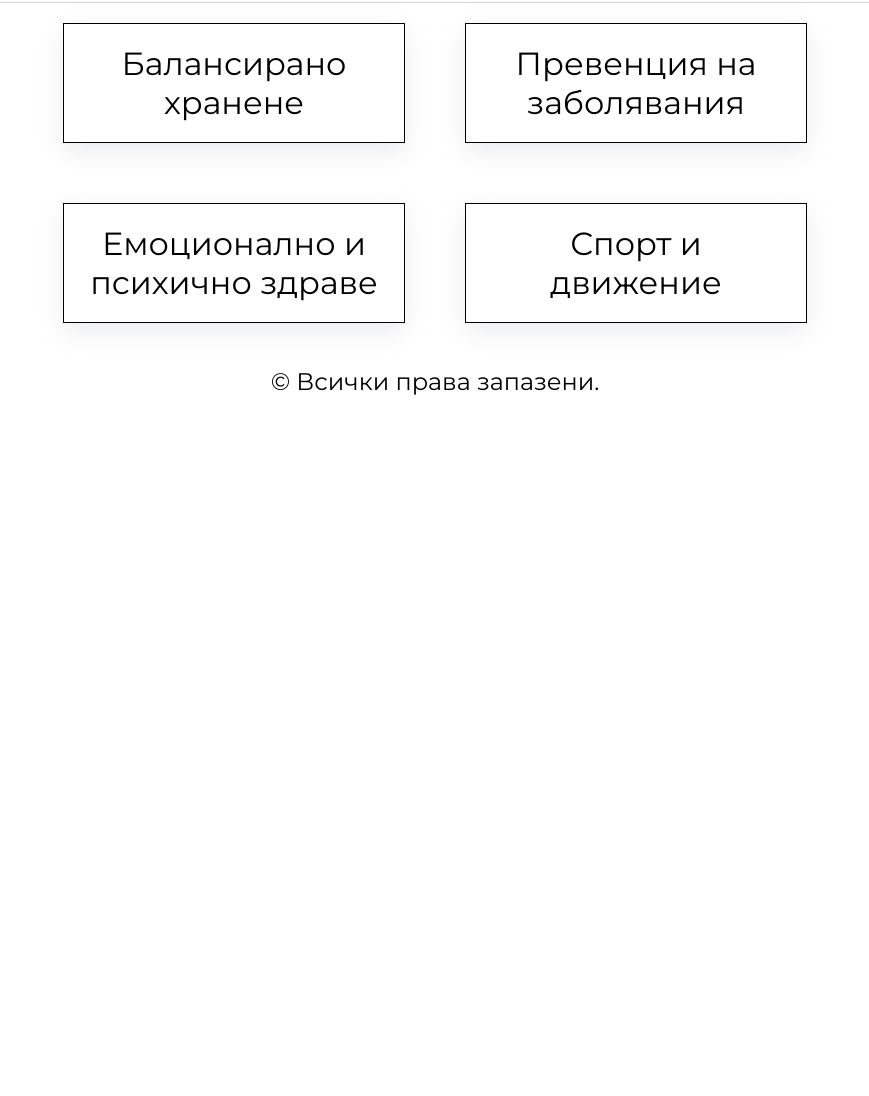
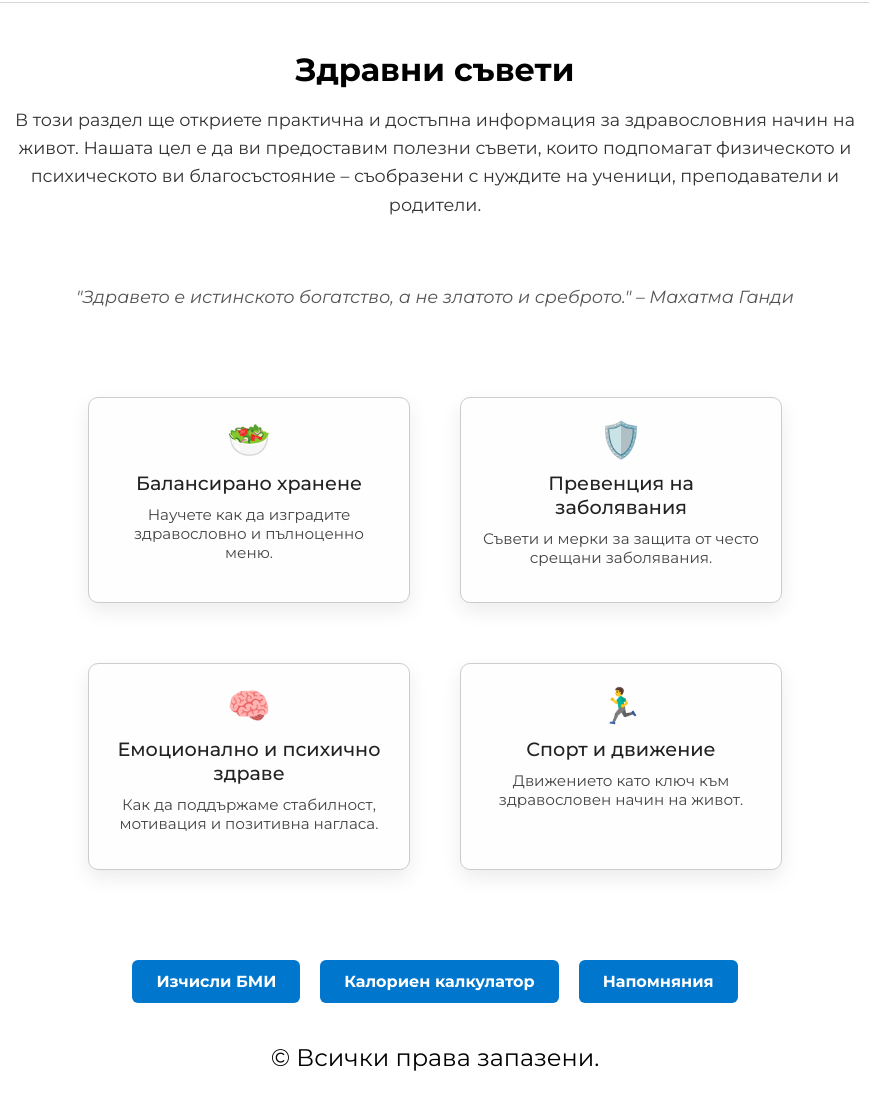
Before and after one commit to ivanov2024/School-Project, a website: page SchoolCompany/healthy-advices/healthy-advices.html in a window 1280 px wide. Shown: the part 222-1318 px from the top of the page, without its empty margins (205-1074 px from the left). Before the commit the page ends 800 px from the top, so only its background shows below. Drawn offline with Linux system fonts and the light colour scheme; a web font is replaced by a local one.

Commit message:
minor changes

```diff
--- a/SchoolCompany/healthy-advices/healthy-advices.css
+++ b/SchoolCompany/healthy-advices/healthy-advices.css
@@ -1,40 +1,114 @@
+@media (max-width: 600px) {
+    .card {
+        width: 90%;
+        height: auto;
+        padding: 30px 15px;
+    }
+
+    .card h1 {
+        font-size: 1.1em;
+    }
+}
+
+.health-tips-intro {
+    text-align: center;
+    max-width: 900px;
+    margin: 0 auto 30px auto;
+    padding: 20px;
+}
+
+.health-tips-intro h2 {
+    font-size: 2em;
+    margin-bottom: 10px;
+}
+
+.health-tips-intro p {
+    font-size: 1.1em;
+    line-height: 1.6;
+    color: #333;
+}
+
+.quote {
+    font-style: italic;
+    text-align: center;
+    margin-bottom: 40px;
+    color: #555;
+    font-size: 1.1em;
+}
+
 .cards {
     display: flex;
-    flex-wrap: wrap;
-    flex-direction: row;
-    gap: 20px;
+    flex-direction: column;
     align-items: center;
-    justify-content: center;
+    gap: 40px;
+    padding: 40px 20px;
 }
 
 .card-holder {
     display: flex;
     flex-wrap: wrap;
-    flex-direction: row;
-    gap: 20px;
+    gap: 30px;
+    justify-content: center;
+}
+
+.card {
+    width: 280px;
+    height: auto;
+    border: 1px solid #ccc;
+    box-shadow: 0 8px 20px rgba(0, 0, 0, 0.08);
+    text-decoration: none;
+    color: #222;
+    padding: 20px;
+    margin: 10px;
+    border-radius: 10px;
+    transition: transform 0.3s ease, box-shadow 0.3s ease;
+    display: flex;
+    flex-direction: column;
+    align-items: center;
+    background-color: #fefefe;
     text-align: center;
 }
 
-.card {
-    width: 300px;
-    border: 1px solid black;
-    box-shadow: rgba(149, 157, 165, 0.2) 0px 8px 24px;
-    text-align: center;
-    padding: 20px;
-    margin: 20px;
-    text-decoration: none;
-    color: inherit;
-    transition: transform 0.3s ease;
-    display: flex;
-    flex-direction: column;
-    justify-content: center;
-}
-
 .card:hover {
-    transform: scale(1.2);
+    transform: scale(1.05);
+    box-shadow: 0 12px 24px rgba(0, 0, 0, 0.15);
+    background-color: #f3fdfd;
 }
 
 .card h1 {
-    font-weight: 400;
-    margin: 0;
+    font-size: 1.2em;
+    font-weight: 500;
+    margin: 10px 0 6px;
 }
+
+.card-icon {
+    font-size: 2.2em;
+}
+
+.card-text {
+    font-size: 0.95em;
+    color: #444;
+    margin-top: 4px;
+}
+
+.tool-buttons {
+    display: flex;
+    justify-content: center;
+    flex-wrap: wrap;
+    gap: 20px;
+    margin: 40px 0;
+}
+
+.tool-button {
+    background-color: #0077cc;
+    color: white;
+    padding: 12px 24px;
+    text-decoration: none;
+    border-radius: 6px;
+    font-weight: bold;
+    transition: background-color 0.3s ease;
+}
+
+.tool-button:hover {
+    background-color: #005fa3;
+}
--- a/SchoolCompany/healthy-advices/healthy-advices.html
+++ b/SchoolCompany/healthy-advices/healthy-advices.html
@@ -18,27 +18,55 @@
     </script>
 
     <main>
+
+        <section class="health-tips-intro">
+            <h2>Здравни съвети</h2>
+            <p>
+                В този раздел ще откриете практична и достъпна информация за здравословния начин на живот. Нашата цел е да ви предоставим полезни съвети, които подпомагат физическото и психическото ви благосъстояние – съобразени с нуждите на ученици, преподаватели и родители.
+            </p>
+        </section>
+
+        <blockquote class="quote">
+            <p>"Здравето е истинското богатство, а не златото и среброто." – Махатма Ганди</p>
+        </blockquote>
+
         <div class="cards">
             <div class="card-holder">
                 <a href="balanced-eating/balanced-eating.html" class="card">
+                    <div class="card-icon">🥗</div>
                     <h1>Балансирано хранене</h1>
+                    <p class="card-text">Научете как да изградите здравословно и пълноценно меню.</p>
                 </a>
 
                 <a href="disease-prevention/disease-prevention.html" class="card">
+                    <div class="card-icon">🛡️</div>
                     <h1>Превенция на заболявания</h1>
+                    <p class="card-text">Съвети и мерки за защита от често срещани заболявания.</p>
                 </a>
             </div>
 
             <div class="card-holder">
                 <a href="emotional-and-mental-health/emotional-and-mental-health.html" class="card">
+                    <div class="card-icon">🧠</div>
                     <h1>Емоционално и психично здраве</h1>
+                    <p class="card-text">Как да поддържаме стабилност, мотивация и позитивна нагласа.</p>
                 </a>
 
                 <a href="sports-and-movement/sports-and-movement.html" class="card">
+                    <div class="card-icon">🏃‍♂️</div>
                     <h1>Спорт и движение</h1>
+                    <p class="card-text">Движението като ключ към здравословен начин на живот.</p>
                 </a>
             </div>
         </div>
+
+
+        <div class="tool-buttons">
+            <a href="../tools/BMI/bmi.html" class="tool-button">Изчисли БМИ</a>
+            <a href="../tools/calories-calculator/calories-calculator.html" class="tool-button">Калориен калкулатор</a>
+            <a href="../tools/reminders.html" class="tool-button">Напомняния</a>
+        </div>
+
     </main>
 
 
--- /dev/null
+++ b/SchoolCompany/tools/BMI/bmi.css
@@ -0,0 +1,143 @@
+.bmi-calculator {
+    max-width: 480px;
+    margin: 60px auto;
+    padding: 40px 30px;
+    background-color: #fdfefe;
+    border: 1px solid #d6e9f0;
+    border-radius: 14px;
+    box-shadow: 0 6px 18px rgba(0, 0, 0, 0.05);
+    font-family: 'Segoe UI', sans-serif;
+}
+
+.bmi-calculator h2 {
+    text-align: center;
+    margin-bottom: 25px;
+    color: #004d40;
+}
+
+.bmi-form {
+    display: flex;
+    flex-direction: column;
+    gap: 18px;
+}
+
+.bmi-form label {
+    font-weight: 500;
+    color: #333;
+    text-align: left;
+}
+
+.bmi-form input {
+    padding: 10px 14px;
+    font-size: 1em;
+    border: 1px solid #bbb;
+    border-radius: 8px;
+    outline: none;
+    appearance: textfield;
+}
+
+.bmi-form input::-webkit-inner-spin-button,
+.bmi-form input::-webkit-outer-spin-button {
+    -webkit-appearance: none;
+    margin: 0;
+}
+
+.bmi-form button {
+    padding: 12px;
+    background-color: #009688;
+    color: #fff;
+    border: none;
+    border-radius: 8px;
+    font-weight: bold;
+    cursor: pointer;
+    transition: background-color 0.3s ease;
+}
+
+.bmi-form button:hover {
+    background-color: #00796b;
+}
+
+.bmi-result {
+    margin-top: 25px;
+    text-align: center;
+    font-size: 1.1em;
+    font-weight: 500;
+    color: #222;
+}
+
+.input-group {
+    margin-bottom: 20px;
+}
+
+.input-with-unit {
+    display: flex;
+    gap: 10px;
+    align-items: center;
+}
+
+.input-with-unit input {
+    flex: 1;
+}
+
+.input-with-unit select {
+    padding: 10px;
+    font-size: 1em;
+    border: 1px solid #bbb;
+    border-radius: 8px;
+    background-color: #fff;
+    cursor: pointer;
+}
+
+.bmi-result.underweight {
+    color: #dd740a;
+}
+
+.bmi-result.normal {
+    color: #2e7d32;
+}
+
+.bmi-result.overweight {
+    color: #ecaf16;
+}
+
+.bmi-result.obese {
+    color: #c62828;
+}
+
+.card-holder {
+    display: flex;
+    flex-wrap: wrap;
+    gap: 30px;
+    justify-content: center;
+    margin-top: 20px;
+}
+
+.card {
+    width: 280px;
+    height: 160px;
+    border: 1px solid #ccc;
+    box-shadow: 0 8px 20px rgba(0, 0, 0, 0.08);
+    text-decoration: none;
+    color: #222;
+    padding: 20px;
+    margin: 10px;
+    border-radius: 10px;
+    transition: transform 0.3s ease, box-shadow 0.3s ease;
+    display: flex;
+    flex-direction: column;
+    justify-content: center;
+    background-color: #fefefe;
+    text-align: center;
+}
+
+.card:hover {
+    transform: scale(1.05);
+    box-shadow: 0 12px 24px rgba(0, 0, 0, 0.15);
+    background-color: #f3fdfd;
+}
+
+.card h1 {
+    font-size: 1.2em;
+    font-weight: 500;
+    margin: 0;
+}
```
Also changed, not shown: SchoolCompany/tools/BMI/bmi.html (added, +67 -0 lines), SchoolCompany/tools/BMI/bmi.js (added, +66 -0 lines), SchoolCompany/tools/calories-calculator/calories-calculator.html (added, +32 -0 lines), SchoolCompany/tools/calories-calculator/calories-calculator.css (added).
